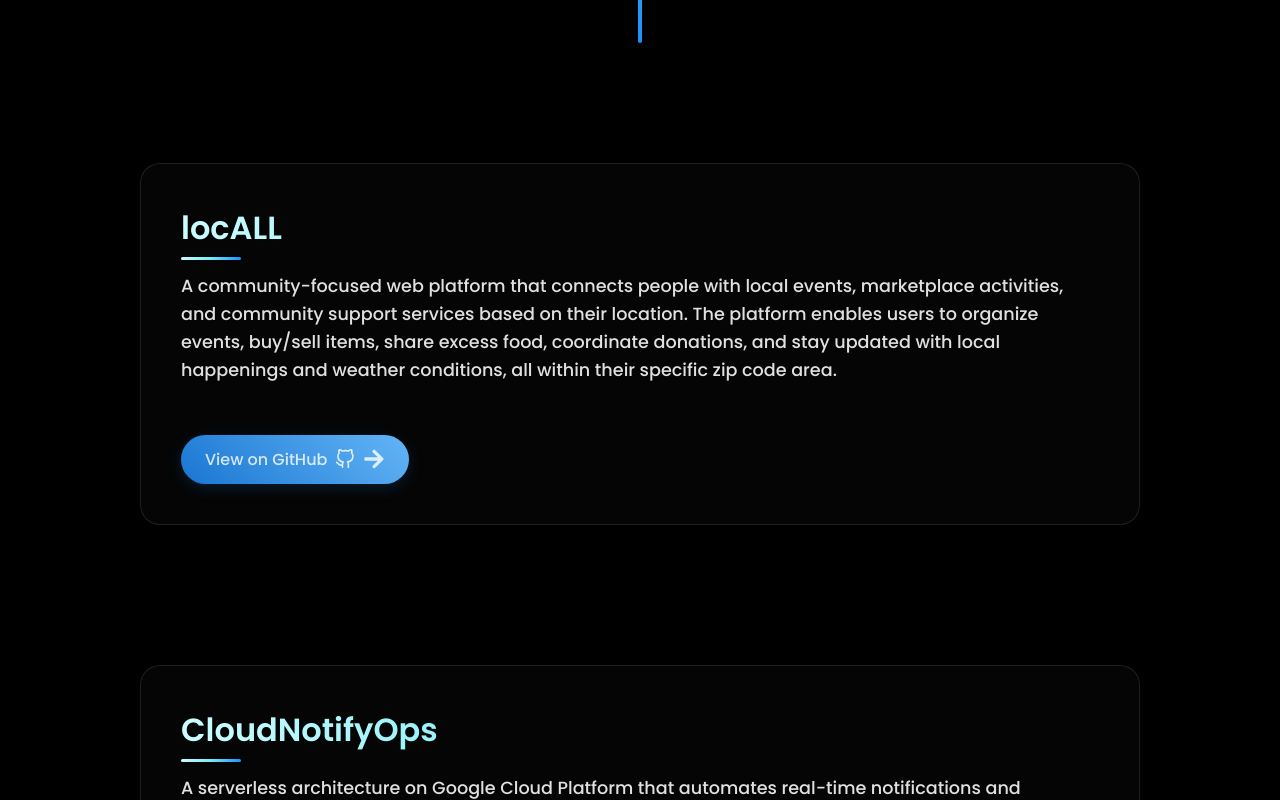
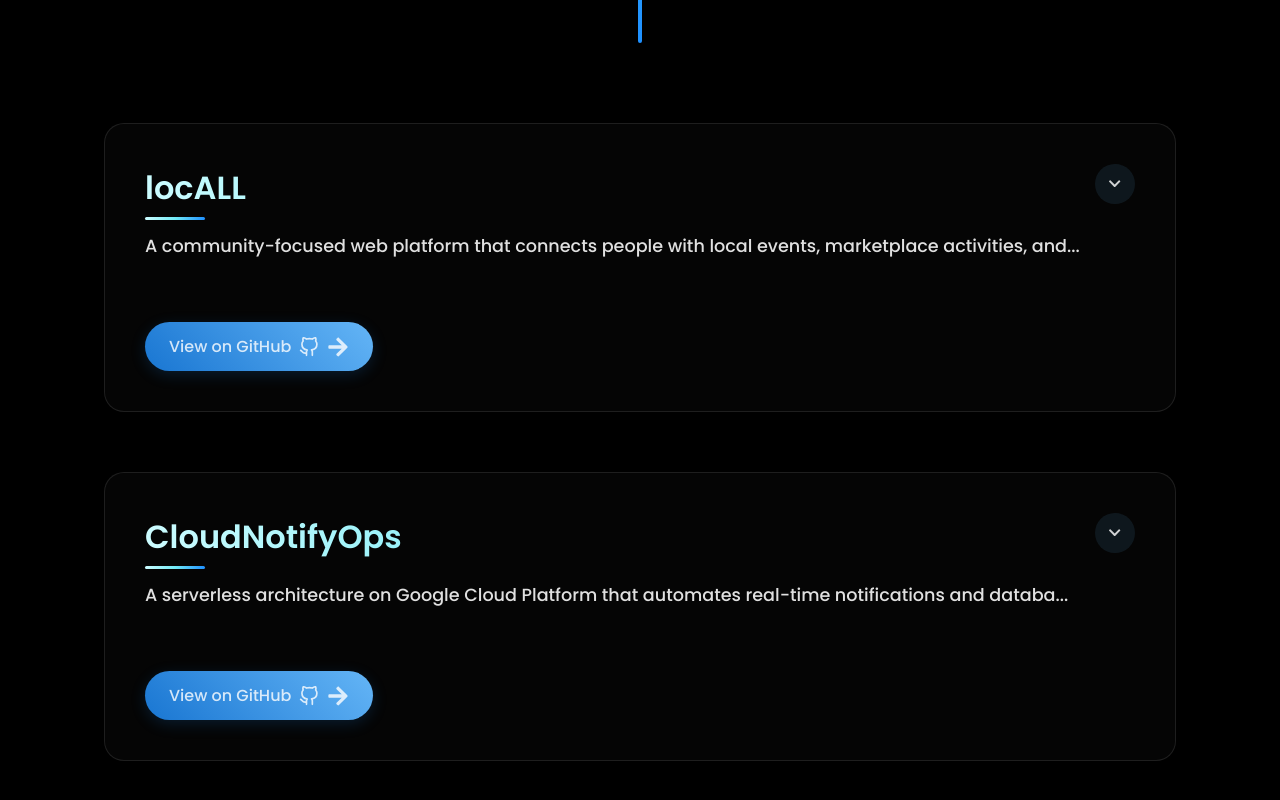
Before and after one commit to thejusthom/portfolio-thejus, a React (Create React App) app: page / in a window 1280 px wide. Shown: the part 1840-2640 px from the top of the page. Built offline with nearby package versions, Linux system fonts and the light colour scheme.

Commit message:
revamping project card

```diff
--- a/src/components/ProjectCard.js
+++ b/src/components/ProjectCard.js
@@ -1,20 +1,36 @@
-import React from 'react';
+import React, { useState } from 'react';
 import "../styles/ProjectCardStyle.css";
-import {FaArrowRight} from "react-icons/fa";
-import {FiGithub} from "react-icons/fi";
-// import Tilt from 'react-parallax-tilt';
+import { FaArrowRight, FaChevronDown } from "react-icons/fa";
+import { FiGithub } from "react-icons/fi";
 
 export default function ProjectCard(props) {
+  const [isExpanded, setIsExpanded] = useState(false);
+
   const handleOnClick = () => {
     window.open(`${props.projectLink}`);
   }
 
   return (
     <div className='project-window' id={props.id}>
-      <div className={`project-wrapper ${props.className}`}>
+      <div className={`project-wrapper ${props.className} ${isExpanded ? 'expanded' : ''}`}>
         <div className="about-project">
-          <h2 className="project-title">{props.projectTitle}</h2>
-          <div className="desc">{props.projectDesc}</div>
+          <div className="project-header">
+            <h2 className="project-title">{props.projectTitle}</h2>
+            <button
+              className={`expand-toggle ${isExpanded ? 'expanded' : ''}`}
+              onClick={() => setIsExpanded(!isExpanded)}
+            >
+              <FaChevronDown />
+            </button>
+          </div>
+          <div className="project-content">
+            <div className="project-preview">
+              {props.shortDesc || props.projectDesc.substring(0, 100) + '...'}
+            </div>
+            <div className="project-full">
+              {props.projectDesc}
+            </div>
+          </div>
           <button className='btn' onClick={handleOnClick}>
             <span>View on GitHub</span>
             <FiGithub className="social" size={20}/>
--- a/src/styles/ProjectCardStyle.css
+++ b/src/styles/ProjectCardStyle.css
@@ -1,18 +1,23 @@
+/* ProjectCardStyle.css */
+
 .project-window {
     width: 100%;
-    padding: 40px 5%;
-    margin: 60px 0;
+    max-width: 1200px; /* Control maximum width */
+    margin: 60px auto; /* Center the container */
+    padding: 0 5%;
+    position: relative;
+    z-index: 1; /* Ensure it's below navbar */
 }
 
 .project-wrapper {
-    max-width: 1000px;
-    margin: 0 auto;
+    position: relative;
     background: rgba(255, 255, 255, 0.02);
     backdrop-filter: blur(10px);
     border-radius: 20px;
     padding: 40px;
     border: 1px solid rgba(255, 255, 255, 0.1);
-    transition: transform 0.3s ease, box-shadow 0.3s ease;
+    transition: all 0.5s cubic-bezier(0.4, 0, 0.2, 1);
+    overflow: hidden;
 }
 
 .project-wrapper:hover {
@@ -21,19 +26,24 @@
     background: rgba(255, 255, 255, 0.04);
 }
 
-.about-project {
-    width: 100%;
+.project-header {
+    display: flex;
+    justify-content: space-between;
+    align-items: flex-start; /* Align to top */
+    margin-bottom: 20px;
+    gap: 20px; /* Space between title and button */
 }
 
 .project-title {
-    margin-bottom: 20px;
+    margin: 0;
     font-size: 2rem;
     font-weight: 600;
-    background: linear-gradient(to right, #ccfcff, #72ebf6, #1e90ff);
+    background-image: linear-gradient(to right, #ccfcff, #72ebf6, #1e90ff);
     -webkit-background-clip: text;
     background-clip: text;
     -webkit-text-fill-color: transparent;
     position: relative;
+    flex: 1; /* Take up remaining space */
 }
 
 .project-title::after {
@@ -47,15 +57,77 @@
     border-radius: 2px;
 }
 
-.about-project .desc {
+.expand-toggle {
+    background: none;
+    border: none;
+    width: 40px;
+    height: 40px;
+    min-width: 40px; /* Prevent shrinking */
+    border-radius: 50%;
+    display: flex;
+    align-items: center;
+    justify-content: center;
+    cursor: pointer;
+    color: #64b5f6;
+    background: rgba(100, 181, 246, 0.1);
+    transition: all 0.3s ease;
+    padding: 0;
+}
+
+.expand-toggle:hover {
+    background: rgba(100, 181, 246, 0.2);
+}
+
+.expand-toggle svg {
+    transition: transform 0.3s ease;
+}
+
+.expand-toggle.expanded svg {
+    transform: rotate(180deg);
+}
+
+.project-content {
+    position: relative;
+    margin: 20px 0;
+    min-height: 50px; /* Minimum height for content */
+}
+
+.project-preview {
+    color: #e0e0e0;
     font-size: 1.1rem;
     line-height: 1.6;
+    transition: opacity 0.3s ease;
+}
+
+.project-full {
+    position: absolute;
+    top: 0;
+    left: 0;
+    width: 100%;
     color: #e0e0e0;
-    margin-bottom: 30px;
+    font-size: 1.1rem;
+    line-height: 1.6;
+    opacity: 0;
+    transform: translateY(20px);
+    transition: all 0.3s ease;
+    pointer-events: none;
+}
+
+.project-wrapper.expanded .project-preview {
+    opacity: 0;
+    pointer-events: none;
+}
+
+.project-wrapper.expanded .project-full {
+    opacity: 1;
+    transform: translateY(0);
+    pointer-events: auto;
+    position: relative; /* Change to relative when expanded */
 }
 
 /* Button Styling */
 .btn {
+    margin-top: 20px;
     padding: 12px 24px;
     background: linear-gradient(45deg, #1976d2, #64b5f6);
     border: none;
@@ -65,7 +137,7 @@
     font-size: 1rem;
     cursor: pointer;
     transition: all 0.3s ease;
-    display: flex;
+    display: inline-flex;
     align-items: center;
     gap: 8px;
     box-shadow: 0 4px 15px rgba(25, 118, 210, 0.2);
@@ -84,22 +156,69 @@
     transform: translateX(5px);
 }
 
+/* Expansion animation */
+.project-wrapper.expanded {
+    transform: scale(1.01);
+    box-shadow: 0 15px 40px rgba(0, 0, 0, 0.3);
+}
+
+/* Gradient border animation */
+.project-wrapper.expanded::after {
+    content: '';
+    position: absolute;
+    top: -2px;
+    left: -2px;
+    right: -2px;
+    bottom: -2px;
+    background: linear-gradient(45deg, #00172D, #02386E, #0052A2);
+    border-radius: 22px;
+    z-index: -1;
+    animation: borderGlow 5s linear infinite;
+}
+
+@keyframes borderGlow {
+    0% { opacity: 0.5; }
+    50% { opacity: 1; }
+    100% { opacity: 0.5; }
+}
+
 /* Responsive Design */
-@media screen and (max-width: 768px) {
+@media screen and (max-width: 1024px) {
     .project-window {
-        padding: 30px 20px;
-        margin: 60px 0;
+        padding: 0 4%;
     }
 
     .project-wrapper {
         padding: 30px;
+    }
+}
+
+@media screen and (max-width: 768px) {
+    .project-window {
+        margin: 40px auto;
+        padding: 0 20px;
+    }
+
+    .project-wrapper {
+        padding: 25px;
+    }
+
+    .project-wrapper.expanded {
+        transform: scale(1.01);
     }
 
     .project-title {
         font-size: 1.75rem;
     }
 
-    .about-project .desc {
+    .expand-toggle {
+        width: 35px;
+        height: 35px;
+        min-width: 35px;
+    }
+
+    .project-preview,
+    .project-full {
         font-size: 1rem;
     }
 
@@ -111,7 +230,8 @@
 
 @media screen and (max-width: 480px) {
     .project-window {
-        padding: 20px 15px;
+        margin: 30px auto;
+        padding: 0 15px;
     }
 
     .project-wrapper {
@@ -122,7 +242,8 @@
         font-size: 1.5rem;
     }
 
-    .about-project .desc {
+    .project-preview,
+    .project-full {
         font-size: 0.9rem;
     }
 
@@ -131,21 +252,3 @@
         font-size: 0.85rem;
     }
 }
-
-.project-wrapper::before {
-    content: '';
-    position: absolute;
-    top: 0;
-    left: 0;
-    width: 100%;
-    height: 100%;
-    background: linear-gradient(45deg, rgba(100, 181, 246, 0.1), transparent);
-    opacity: 0;
-    transition: opacity 0.3s ease;
-    border-radius: 20px;
-    pointer-events: none;
-}
-
-.project-wrapper:hover::before {
-    opacity: 1;
-}
```
